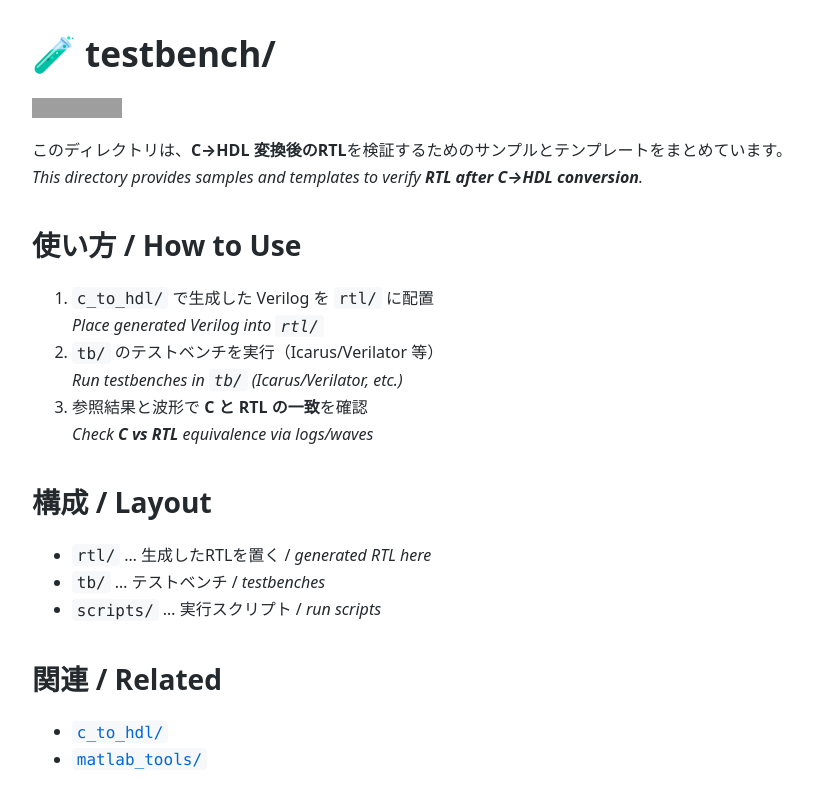
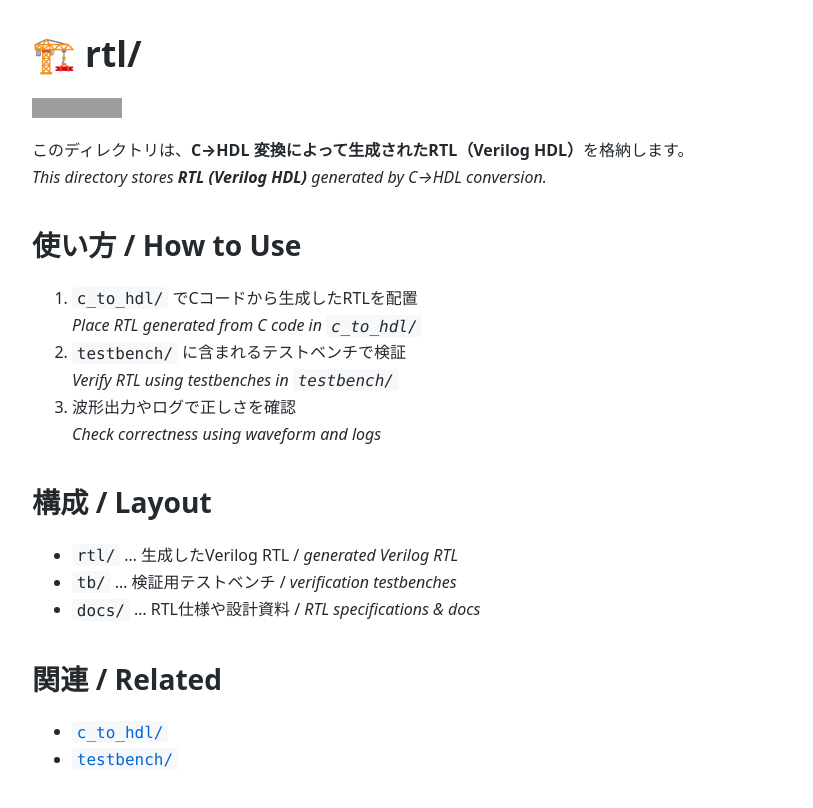
Before and after one commit to Samizo-AITL/EduController, a Jekyll site: the page built from SoC_DesignKit_by_ChatGPT/testbench/index.md, in a window 1280 px wide. Shown: the top 808 px of the page, without its empty margins (68-881 px from the left). Built offline with Jekyll 4.4.1, drawn with Linux system fonts in a browser that asks for light colours; grey boxes are pictures that could not be loaded.

Commit message:
Update index.md

```diff
--- a/SoC_DesignKit_by_ChatGPT/testbench/index.md
+++ b/SoC_DesignKit_by_ChatGPT/testbench/index.md
@@ -1,28 +1,28 @@
 ---
 layout: clean
-title: testbench/
-permalink: /EduController/SoC_DesignKit_by_ChatGPT/testbench/
+title: rtl/
+permalink: /EduController/SoC_DesignKit_by_ChatGPT/rtl/
 ---
 
-# 🧪 testbench/
-[![View Repo](https://img.shields.io/badge/View-Repo-blue?logo=github)](https://github.com/Samizo-AITL/EduController/tree/main/SoC_DesignKit_by_ChatGPT/testbench)
+# 🏗️ rtl/
+[![View Repo](https://img.shields.io/badge/View-Repo-blue?logo=github)](https://github.com/Samizo-AITL/EduController/tree/main/SoC_DesignKit_by_ChatGPT/rtl)
 
-このディレクトリは、**C→HDL 変換後のRTL**を検証するためのサンプルとテンプレートをまとめています。
-*This directory provides samples and templates to verify **RTL after C→HDL conversion**.*
+このディレクトリは、**C→HDL 変換によって生成されたRTL（Verilog HDL）**を格納します。
+*This directory stores **RTL (Verilog HDL)** generated by C→HDL conversion.*
 
 ## 使い方 / How to Use
-1. `c_to_hdl/` で生成した Verilog を `rtl/` に配置
-   *Place generated Verilog into `rtl/`*
-2. `tb/` のテストベンチを実行（Icarus/Verilator 等）
-   *Run testbenches in `tb/` (Icarus/Verilator, etc.)*
-3. 参照結果と波形で **C と RTL の一致**を確認
-   *Check **C vs RTL** equivalence via logs/waves*
+1. `c_to_hdl/` でCコードから生成したRTLを配置
+   *Place RTL generated from C code in `c_to_hdl/`*
+2. `testbench/` に含まれるテストベンチで検証
+   *Verify RTL using testbenches in `testbench/`*
+3. 波形出力やログで正しさを確認
+   *Check correctness using waveform and logs*
 
 ## 構成 / Layout
-- `rtl/` … 生成したRTLを置く / *generated RTL here*
-- `tb/` … テストベンチ / *testbenches*
-- `scripts/` … 実行スクリプト / *run scripts*
+- `rtl/` … 生成したVerilog RTL / *generated Verilog RTL*
+- `tb/` … 検証用テストベンチ / *verification testbenches*
+- `docs/` … RTL仕様や設計資料 / *RTL specifications & docs*
 
 ## 関連 / Related
 - [`c_to_hdl/`](/SoC_DesignKit_by_ChatGPT/c_to_hdl/)
-- [`matlab_tools/`](/matlab_tools/)
+- [`testbench/`](/SoC_DesignKit_by_ChatGPT/testbench/)
```
